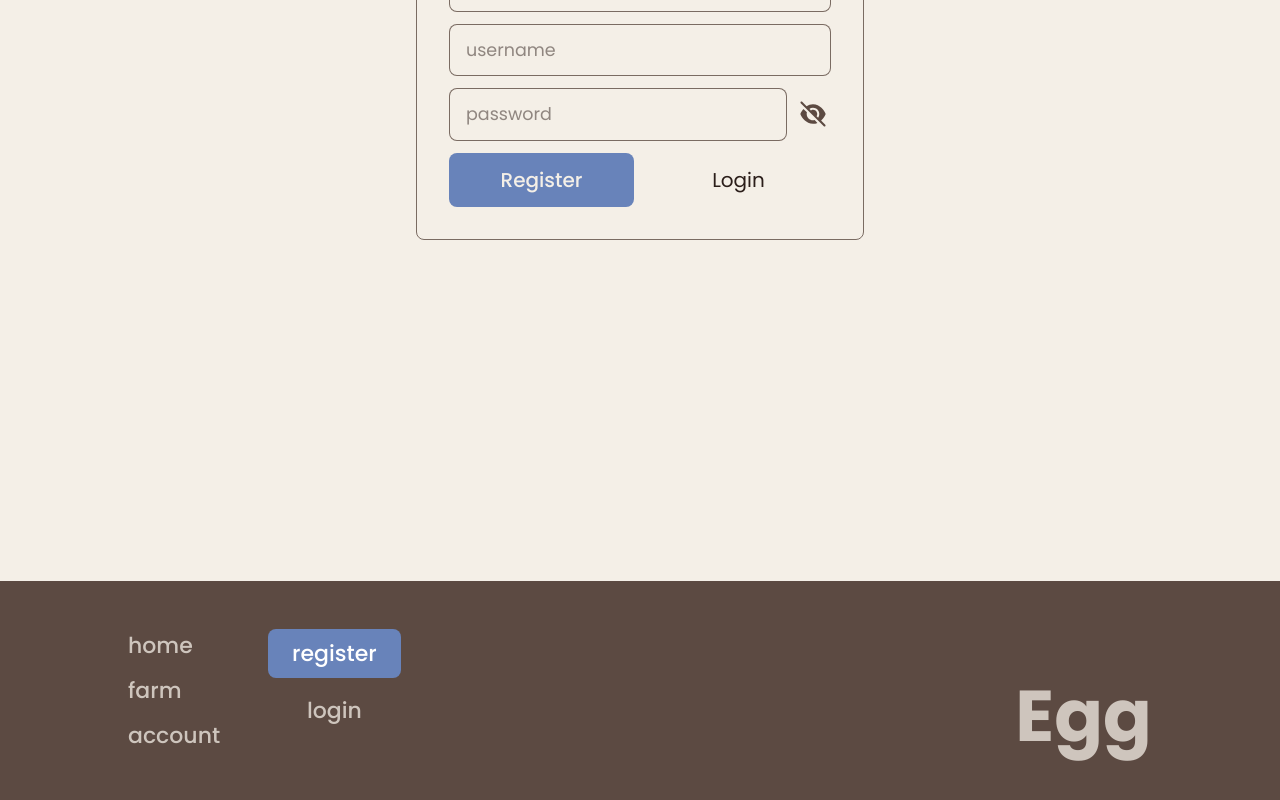
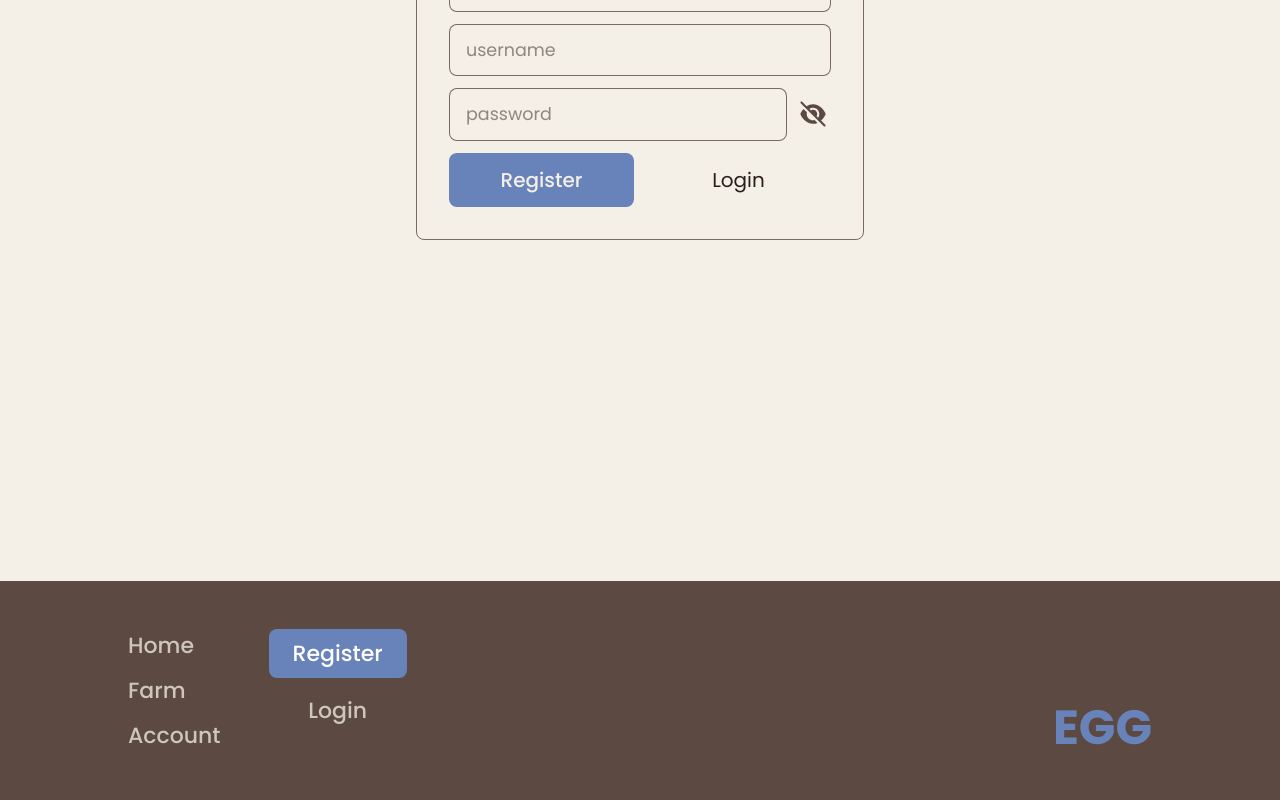
Before and after one commit to 0yassin/Egg, a React (Vite) app in the folder frontend/: page /register in a window 1280 px wide. Shown: the part 300-1100 px from the top of the page. Built offline with nearby package versions, Linux system fonts and the light colour scheme.

Commit message:
change some typo

```diff
--- a/frontend/src/components/Footer.tsx
+++ b/frontend/src/components/Footer.tsx
@@ -5,27 +5,27 @@ export default function Footer(){
                 {/* links */}
                 <div className="text-[22px] font-medium  flex-col flex md:flex-row gap-6 md:gap-12  ">
                     <div className="flex flex-col gap-3">
-                        <a className= "text-(--bg-color)/75 hover:text-(--bg-color) transition-colors" href="/">home</a>
-                        <a className= "text-(--bg-color)/75 hover:text-(--bg-color) transition-colors" href="/farm">farm</a>
-                        <a className= "text-(--bg-color)/75 hover:text-(--bg-color) transition-colors" href="/account">account</a>
+                        <a className= "text-(--bg-color)/75 hover:text-(--bg-color) transition-colors" href="/">Home</a>
+                        <a className= "text-(--bg-color)/75 hover:text-(--bg-color) transition-colors" href="/farm">Farm</a>
+                        <a className= "text-(--bg-color)/75 hover:text-(--bg-color) transition-colors" href="/account">Account</a>
                     </div>
                     <div className="flex flex-col gap-2">
                         <a
                             href="/register"
                             className=" text-white w-full text-center bg-(--accent-blue) py-2 px-6 rounded-lg transition-all cursor-pointer active:scale-95 ">
-                            register
+                            Register
                         </a>
                         <a
                             href="/login"
                             className="text-(--bg-color)/75 hover:text-(--bg-color) w-full text-left py-2 md:text-center rounded-lg transition-colors cursor-pointer active:scale-95">
-                            login
+                            Login
                         </a>
 
                     </div>
 
                 </div>
                 {/* typography */}
-                <div className="text-(--bg-color)/75 font-black text-7xl flex items-end">
+                <div className="text-(--accent-blue) font-black text-5xl flex items-end uppercase">
                     <a href="/">Egg</a>
                 </div>
             </div>
```
